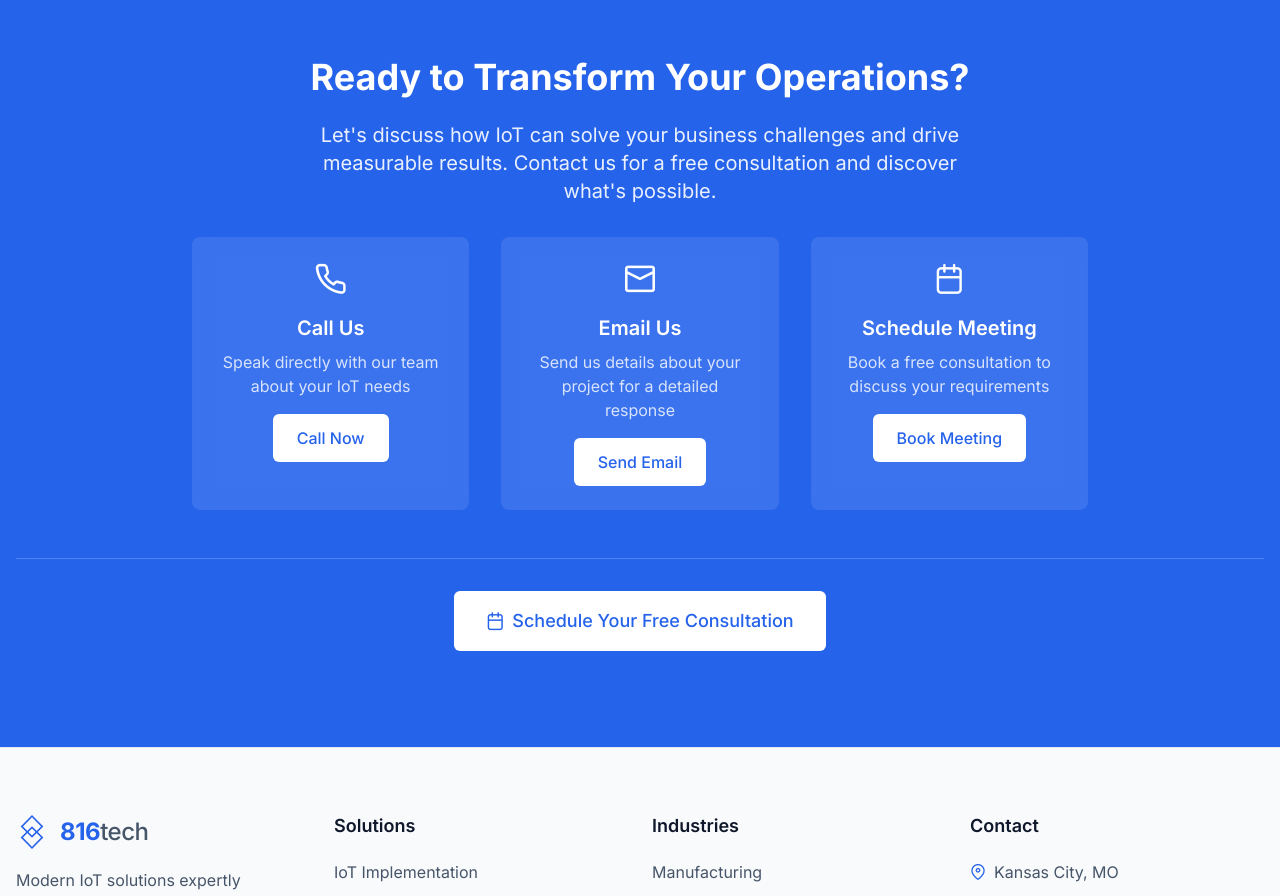
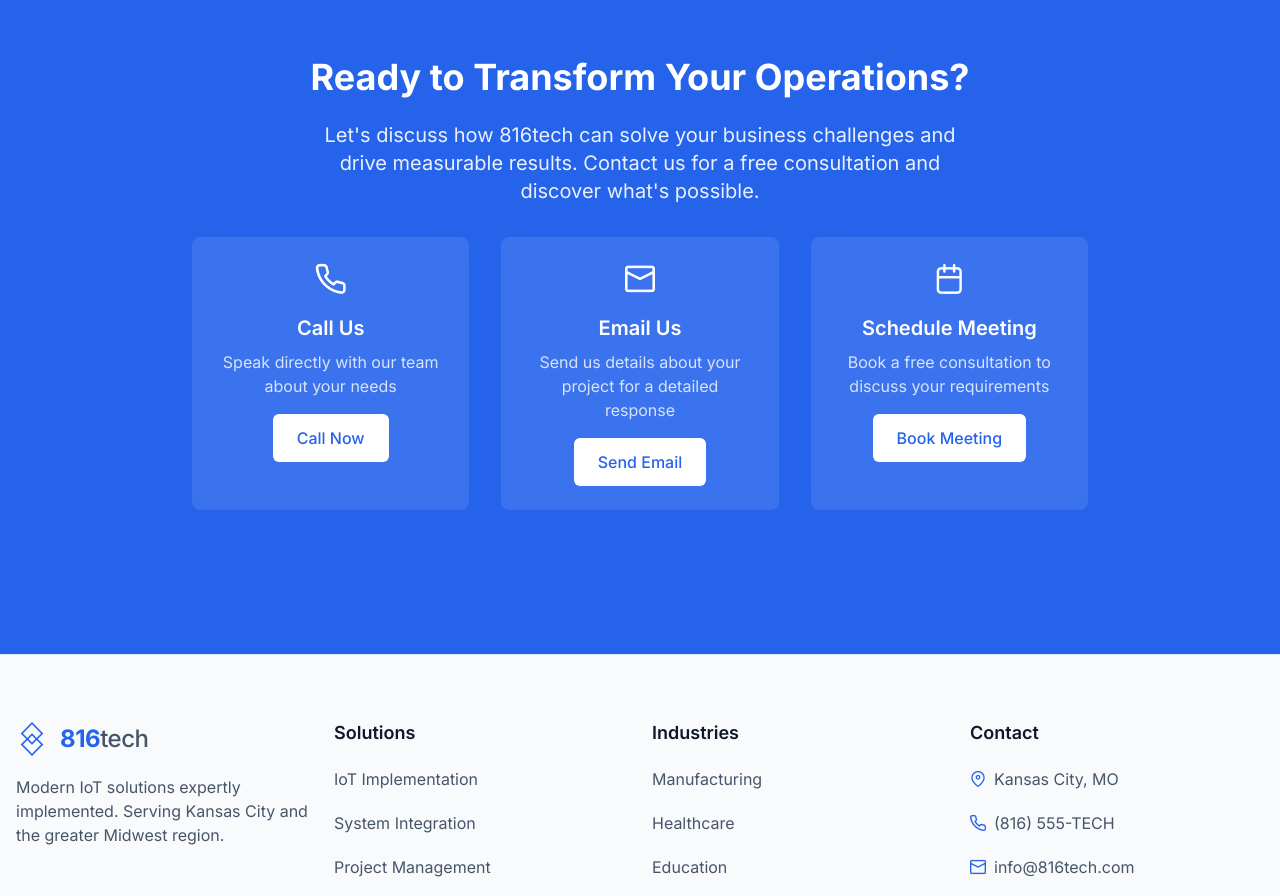
Before and after one commit to skeeeon/816tech-website, a Vue app: page / in a window 1280 px wide. Shown: the part 6980-7876 px from the top of the page. Built offline with nearby package versions, Linux system fonts and the light colour scheme.

Commit message:
updated cta

```diff
--- a/src/views/HomeView.vue
+++ b/src/views/HomeView.vue
@@ -12,7 +12,7 @@
       <div class="container mx-auto px-4 text-center">
         <h2 class="text-3xl md:text-4xl font-bold mb-6 text-white">Ready to Transform Your Operations?</h2>
         <p class="text-lg sm:text-xl mb-8 max-w-2xl mx-auto text-white opacity-90">
-          Let's discuss how IoT can solve your business challenges and drive measurable results.
+          Let's discuss how 816tech can solve your business challenges and drive measurable results.
           Contact us for a free consultation and discover what's possible.
         </p>
 
@@ -30,14 +30,6 @@
               {{ contact.action }}
             </a>
           </div>
-        </div>
-
-        <!-- Main CTA -->
-        <div class="border-t border-white border-opacity-20 pt-8">
-          <button class="btn bg-white hover:bg-gray-100 text-blue-600 font-medium text-lg px-8 py-4">
-            <i class="pi pi-calendar mr-2"></i>
-            Schedule Your Free Consultation
-          </button>
         </div>
       </div>
     </section>
@@ -62,7 +54,7 @@ const contactOptions = [
   {
     icon: 'pi pi-phone',
     title: 'Call Us',
-    description: 'Speak directly with our team about your IoT needs',
+    description: 'Speak directly with our team about your needs',
     action: 'Call Now',
     href: 'tel:+18165558324'
   },
```
